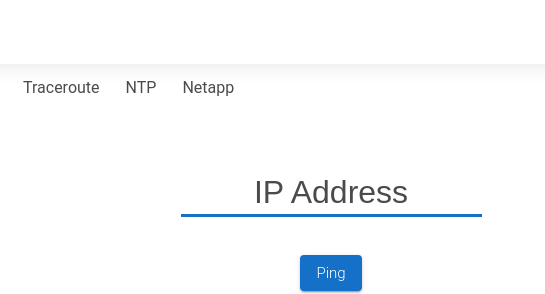
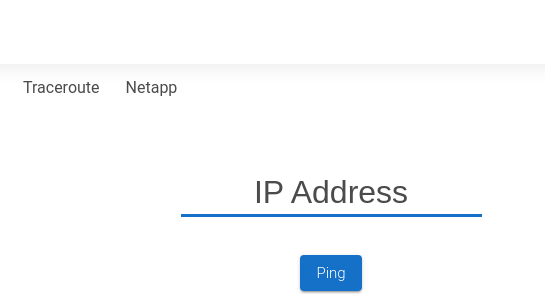
Before and after one commit to anoopbhat/cohesity-net-tools, a plain HTML site: page static/index.html in a window 1280 px wide. Shown: the full height of the page, 309-854 px from the left. Drawn offline with Linux system fonts and the light colour scheme.

```diff
--- a/static/index.html
+++ b/static/index.html
@@ -17,7 +17,7 @@
   <div class="tablinks" onclick="showTask(event, 'DNS', 'fqdn')">DNS Lookup</div>
   <div class="tablinks" onclick="showTask(event, 'SSH', 'sshHost')">SSH</div>
   <div class="tablinks" onclick="showTask(event, 'Traceroute', 'traceHost')">Traceroute</div>
-  <div class="tablinks" onclick="showTask(event, 'NTP', 'ntphost')">NTP</div>
+  <!-- <div class="tablinks" onclick="showTask(event, 'NTP', 'ntphost')">NTP</div> -->
   <div class="tablicks" onclick="showTask(event, 'Netapp', 'netappctrl')">Netapp</div>
 
 <!-- a down the road thing. Shell.
```
